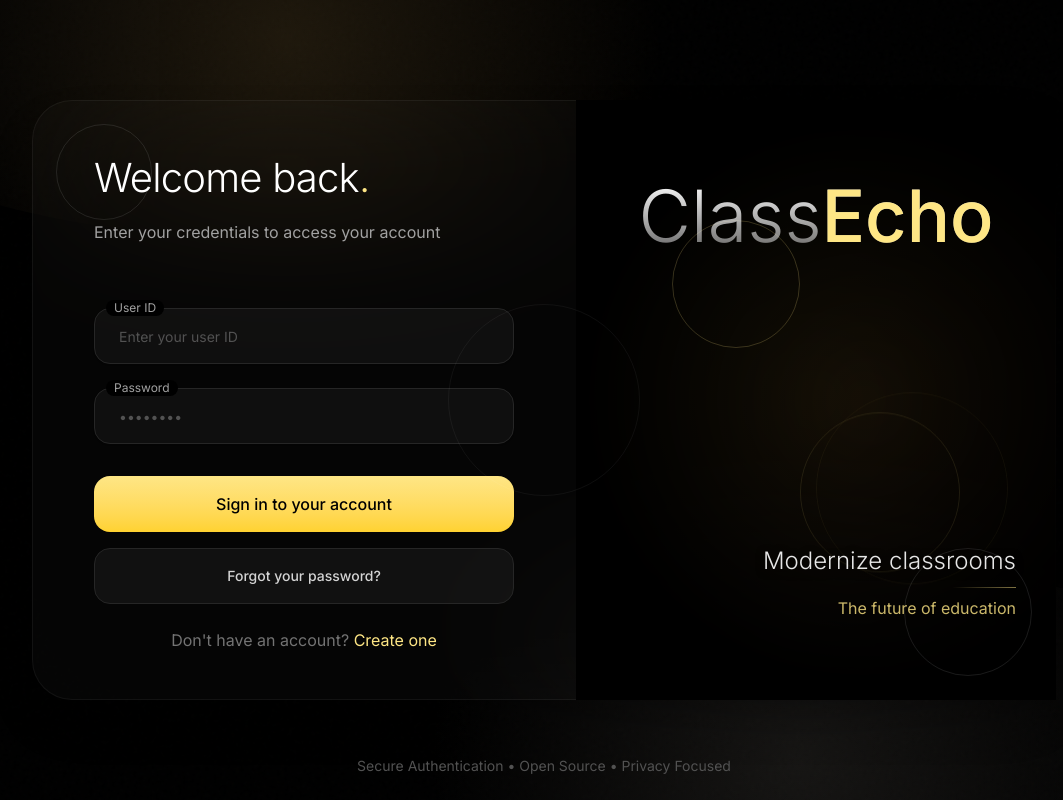
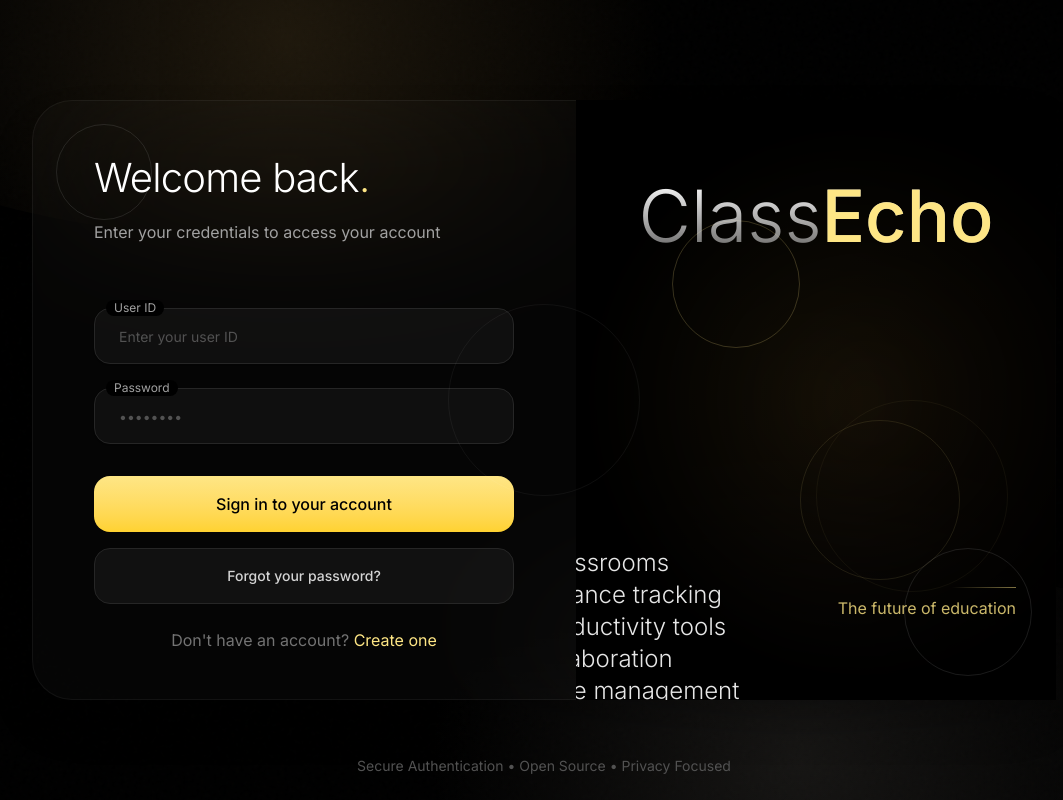
Before and after one commit to divitperiwal/class-echo, a Next.js app: page /login in a window 1280 px wide. Shown: the whole page, without its empty margins (96-1159 px from the left). Built offline with nearby package versions, Linux system fonts and the light colour scheme.

Commit message:
chore: remove manual animations and add no scrollbar

```diff
--- a/app/globals.css
+++ b/app/globals.css
@@ -121,42 +121,14 @@
   }
 }
 
-@keyframes float {
-  0%, 100% {
-    transform: translateY(0);
-  }
-  50% {
-    transform: translateY(-10px);
-  }
+
+
+
+::-webkit-scrollbar {
+  display: none; /* For Chrome, Safari, and Opera */
 }
 
-@keyframes feature-fade {
-  0%, 5% {
-    opacity: 1;
-    transform: translateY(0);
-  }
-  16%, 100% {
-    opacity: 0;
-    transform: translateY(-10px);
-  }
+* {
+  -ms-overflow-style: none;  /* For Internet Explorer and Edge */
+  scrollbar-width: none;     /* For Firefox */
 }
-
-.animate-float {
-  animation: float 6s ease-in-out infinite;
-}
-
-.feature-text {
-  position: absolute;
-  inset: 0;
-  opacity: 0;
-  display: flex;
-  align-items: center;
-  justify-content: flex-end;
-}
-
-.feature-text[data-index="0"] { animation: feature-fade 18s ease-out infinite; }
-.feature-text[data-index="1"] { animation: feature-fade 18s ease-out infinite 3s; }
-.feature-text[data-index="2"] { animation: feature-fade 18s ease-out infinite 6s; }
-.feature-text[data-index="3"] { animation: feature-fade 18s ease-out infinite 9s; }
-.feature-text[data-index="4"] { animation: feature-fade 18s ease-out infinite 12s; }
-.feature-text[data-index="5"] { animation: feature-fade 18s ease-out infinite 15s; }
```
